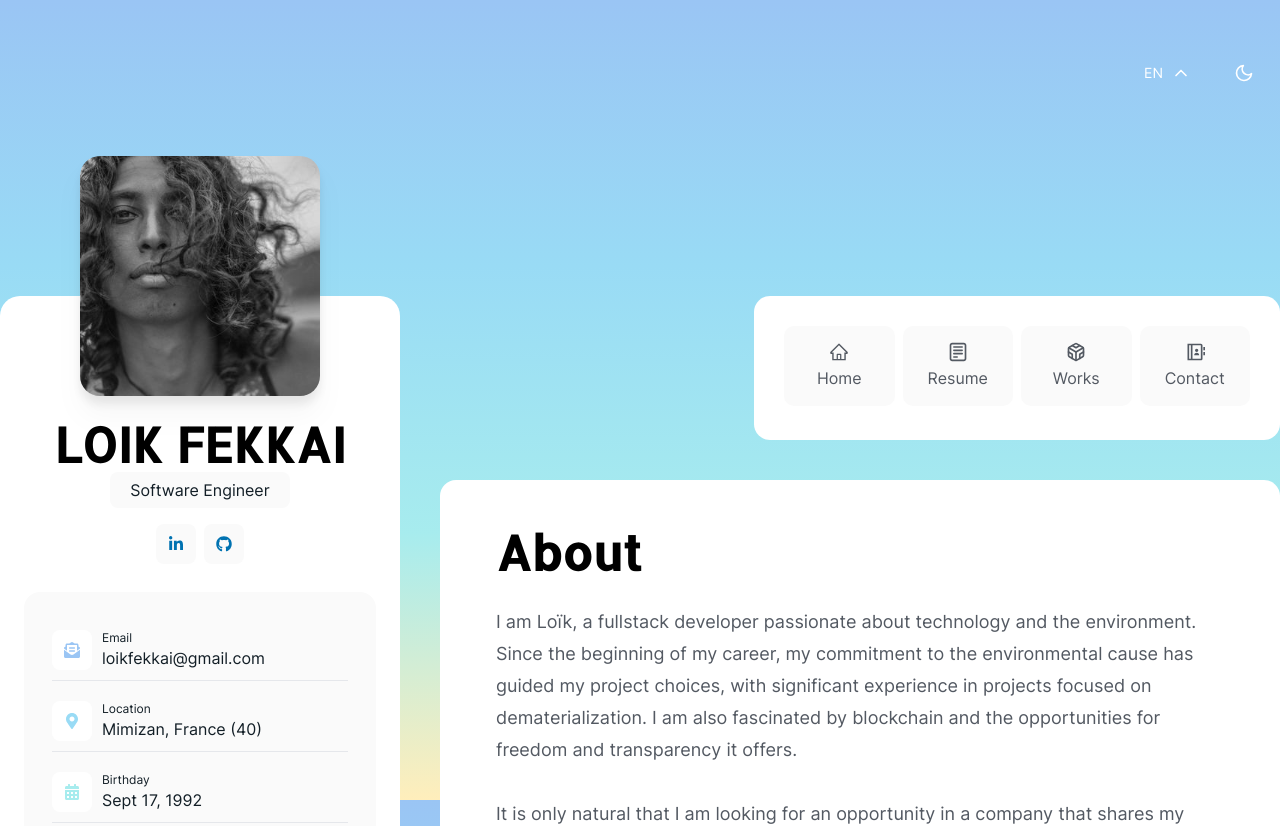
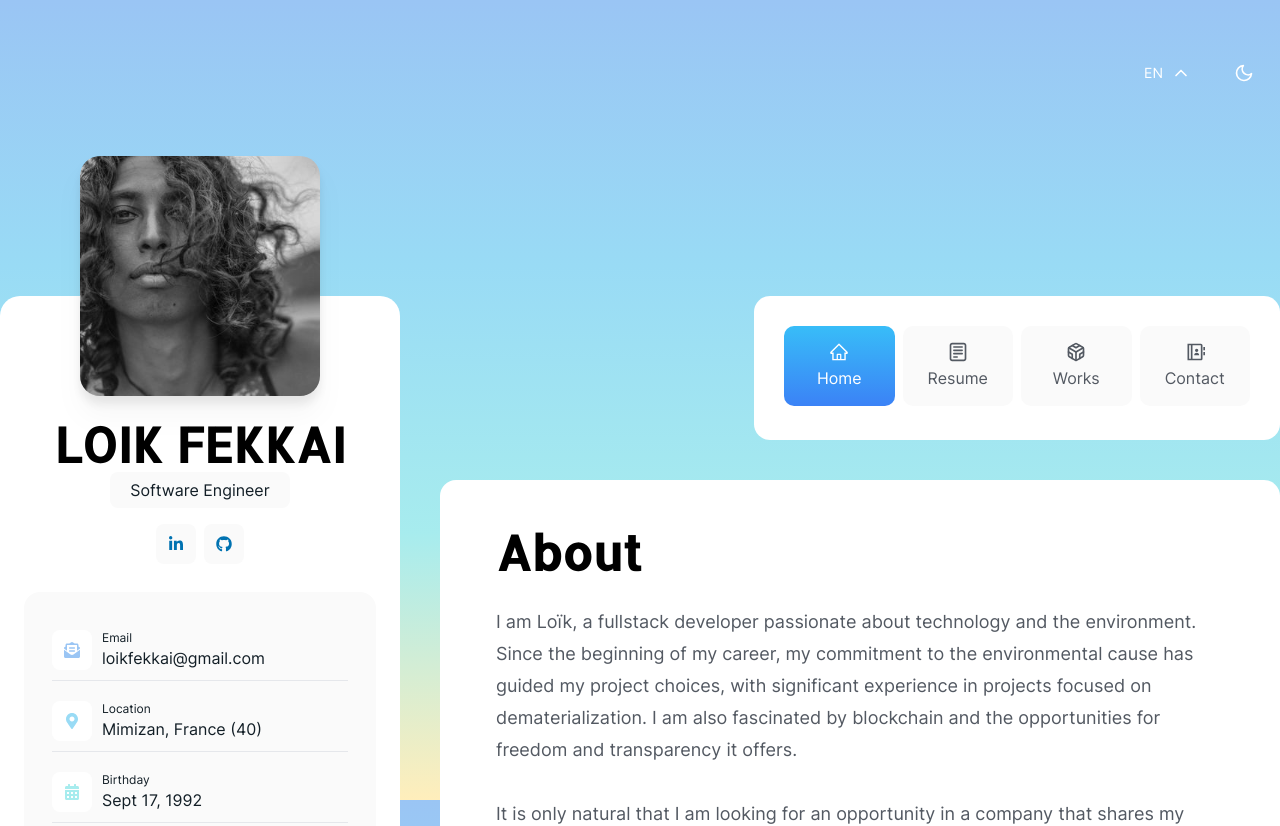
Before and after one commit to Lokicoule/portfolio, a React (Vite) app: page / in a window 1280 px wide. Shown: the top 826 px of the page. Built offline with nearby package versions, Linux system fonts and the light colour scheme.

Commit message:
fix(navigation): manage root path case

```diff
--- a/src/shared/components/navigation/NavigationItem.tsx
+++ b/src/shared/components/navigation/NavigationItem.tsx
@@ -22,7 +22,9 @@ const NavigationItem: NavigationItemComponent = ({
   const currentPath = location.pathname.replace(/\/$/, "");
 
   const currentClassName =
-    currentPath === item.routePath ? activeClassName : defaultClassName;
+    currentPath === item.routePath || (!currentPath && item.default)
+      ? activeClassName
+      : defaultClassName;
 
   return (
     <Link
--- a/src/shared/components/navigation/NavigationViewModel.ts
+++ b/src/shared/components/navigation/NavigationViewModel.ts
@@ -3,6 +3,7 @@ export interface NavigationItemProps {
   name: string;
   routePath: string;
   icon: JSX.Element;
+  default?: boolean;
 }
 
 export interface NavigationViewModelProps {
--- a/src/shared/components/navigation/datas/navigationData.en.tsx
+++ b/src/shared/components/navigation/datas/navigationData.en.tsx
@@ -10,6 +10,7 @@ export const navigationData: NavigationItemProps[] = [
     name: "Home",
     routePath: "/about",
     icon: <HomeIcon />,
+    default: true,
   },
   {
     id: "navigation-2",
--- a/src/shared/components/navigation/datas/navigationData.fr.tsx
+++ b/src/shared/components/navigation/datas/navigationData.fr.tsx
@@ -10,6 +10,7 @@ export const navigationData: NavigationItemProps[] = [
     name: "À propos",
     routePath: "/about",
     icon: <HomeIcon />,
+    default: true,
   },
   {
     id: "navigation-2",
```
